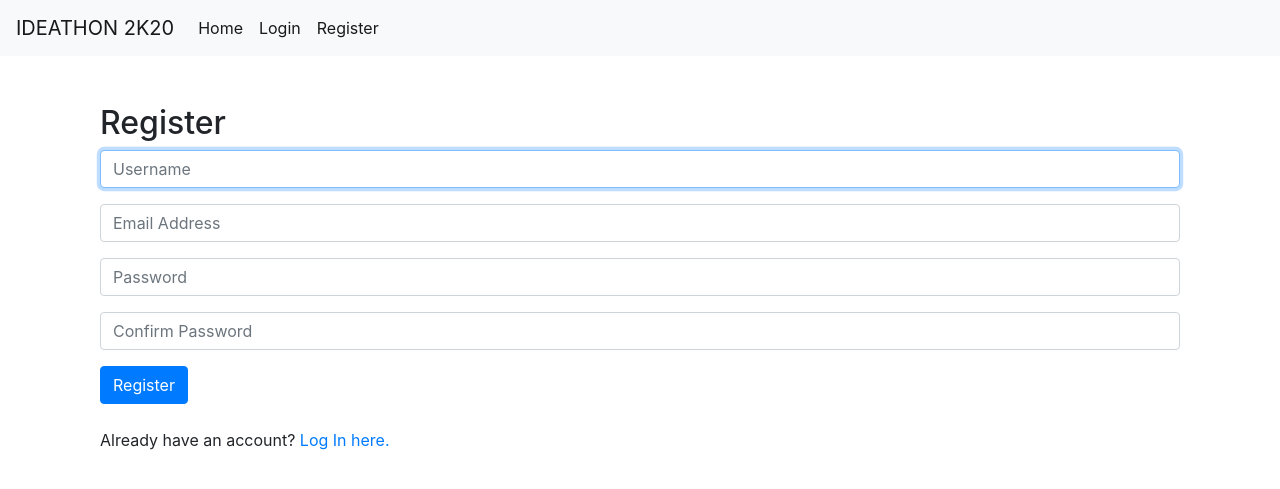
After one commit to MicrosoftStudentChapter/Ideathon, a Django app: page /register/ in a window 1280 px wide. The commit adds this page. Shown: the top 489 px of the page. Run offline with Django 3.2, Linux system fonts and the light colour scheme; some libraries are stand-ins or nearby versions.

Commit message:
User functionality

```diff
--- a/ideathon/settings.py
+++ b/ideathon/settings.py
@@ -121,3 +121,6 @@ USE_TZ = True
 # https://docs.djangoproject.com/en/3.1/howto/static-files/
 
 STATIC_URL = '/static/'
+
+LOGIN_REDIRECT_URL = 'store-home'
+LOGIN_URL = '/login/'
--- a/website/models.py
+++ b/website/models.py
@@ -12,7 +12,6 @@ class Team(models.Model):
     project_name = models.CharField(max_length=255)
     ppt_url = models.URLField()
     tech_stack = models.CharField(max_length=255, blank=True, null=True)
-    leader_email = models.EmailField()
     leader_mobile = models.CharField(
         max_length=16,
         validators=[
--- a/website/templates/website/base.html
+++ b/website/templates/website/base.html
@@ -1,6 +1,7 @@
 {% load static %}
 <!doctype html>
 <html lang="en">
+
   <head>
     <!-- Required meta tags -->
     <meta charset="utf-8">
@@ -11,10 +12,11 @@
 
     <title>MLSC Ideathon</title>
   </head>
+
   <body>
     <header>
       <nav class="navbar navbar-expand-lg navbar-light bg-light">
-  <a class="navbar-brand" href="/">MyCollections</a>
+        <a class="navbar-brand" href="/">IDEATHON 2K20</a>
         <button class="navbar-toggler" type="button" data-toggle="collapse" data-target="#navbarSupportedContent" aria-controls="navbarSupportedContent" aria-expanded="false" aria-label="Toggle navigation">
           <span class="navbar-toggler-icon"></span>
         </button>
@@ -24,22 +26,36 @@
             <li class="nav-item active">
               <a class="nav-link" href="/">Home <span class="sr-only">(current)</span></a>
             </li>
+            {% if user.is_authenticated %}
+              <li class="nav-item active">
+                <a class="nav-link" href="{% url 'website:logout' %}">Logout <span class="sr-only">(current)</span></a>
+              </li>
+            {% else %}
+            <li class="nav-item active">
+              <a class="nav-link" href="{% url 'website:login' %}">Login <span class="sr-only">(current)</span></a>
+            </li>
+            <li class="nav-item active">
+              <a class="nav-link" href="{% url 'website:register' %}">Register <span class="sr-only">(current)</span></a>
+            </li>
+            {% endif %}
+          </ul>
         </div>
       </nav>
     </header>
+    <br>
     <div class="container">
     {% block content %}
 
       <div class="card">
         <div class="card-header">
-        <h1>All collections</h1>
-        <a class="btn btn-outline-primary" href="{% url 'website:collection_create' %}" role="button">Create new collection</a>
+        <h1>All Teams</h1>
+        <a class="btn btn-outline-primary" href="{% url 'website:team_create' %}" role="button">Submit your idea</a>
         </div>
         <div class="card-body">
           {% if teams %}
           {% for object in teams %}
             <li>
-                <a href="{% url 'website:collection_detail' pk=object.pk %}">Collection ID {{ object }}</a>
+                <a href="{% url 'website:team_detail' pk=object.pk %}">Collection ID {{ object }}</a>
             </li>
           {% endfor %}
           {% else %}
--- /dev/null
+++ b/website/templates/website/register.html
@@ -0,0 +1,35 @@
+{% extends "website/base.html" %}
+
+{% block content %}
+
+    <br>
+
+    <div class="container">
+        <h2>Register</h2>
+
+        {% if message %}
+            <div>{{ message }}</div>
+        {% endif %}
+
+        <form action="{% url 'website:register' %}" method="post">
+            {% csrf_token %}
+            <div class="form-group">
+                <input class="form-control" autofocus type="text" name="username" placeholder="Username">
+            </div>
+            <div class="form-group">
+                <input class="form-control" type="email" name="email" placeholder="Email Address">
+            </div>
+            <div class="form-group">
+                <input class="form-control" type="password" name="password" placeholder="Password">
+            </div>
+            <div class="form-group">
+                <input class="form-control" type="password" name="confirmation" placeholder="Confirm Password">
+            </div>
+            <input class="btn btn-primary" type="submit" value="Register">
+        </form>
+        <br>
+
+        Already have an account? <a href="{% url 'website:login' %}">Log In here.</a>
+
+    </div>
+{% endblock %}
--- a/website/templates/website/team_detail.html
+++ b/website/templates/website/team_detail.html
@@ -53,8 +53,8 @@
         </tr>
     	{% endif %}
         </table>
-        <a class="btn btn-outline-info" href="{% url 'website:collection_update' pk=object.id %}">Update</a>
-        <a class="btn btn-outline-danger" href="{% url 'website:collection_detail' pk=object.id %}">Delete</a>
+        <a class="btn btn-outline-info" href="{% url 'website:team_update' pk=object.id %}">Update</a>
+        <a class="btn btn-outline-danger" href="{% url 'website:team_detail' pk=object.id %}">Delete</a>
         </div>
 </div>
 {% endblock content %}
--- a/website/urls.py
+++ b/website/urls.py
@@ -1,4 +1,5 @@
 from django.urls import path
+
 from . import views
 
 
@@ -6,7 +7,10 @@ app_name = 'website'
 
 urlpatterns = [
 	path('', views.HomepageView.as_view(), name='homepage'),
-	path('collection/<int:pk>/', views.TeamDetailView.as_view(), name='collection_detail'),
-    path('collection/create/', views.TeamCreate.as_view(), name='collection_create'),
-    path('collection/update/<int:pk>/', views.TeamUpdate.as_view(), name='collection_update'),
+    path("login/", views.login_view, name='login'),
+    path("logout/", views.logout_view, name="logout"),
+    path("register/", views.register, name="register"),
+	path('collection/<int:pk>/', views.TeamDetailView.as_view(), name='team_detail'),
+    path('collection/create/', views.TeamCreate.as_view(), name='team_create'),
+    path('collection/update/<int:pk>/', views.TeamUpdate.as_view(), name='team_update'),
 ]
--- a/website/views.py
+++ b/website/views.py
@@ -1,10 +1,68 @@
 from .models import *
 from .forms import *
+
+from django.contrib.auth import authenticate, login, logout
 from django.views.generic import TemplateView
+from django.http import HttpResponseRedirect
+from django.db import IntegrityError
 from django.views.generic.detail import DetailView
 from django.views.generic.edit import CreateView, UpdateView
-from django.urls import reverse_lazy
+from django.urls import reverse_lazy, reverse
 from django.db import transaction
+from django.utils.decorators import method_decorator
+from django.contrib.auth.decorators import login_required
+
+
+def login_view(request):
+    if request.method == "POST":
+
+        # Attempt to sign user in
+        username = request.POST["username"]
+        password = request.POST["password"]
+        user = authenticate(request, username=username, password=password)
+
+        # Check if authentication successful
+        if user is not None:
+            login(request, user)
+            return HttpResponseRedirect(reverse("website:homepage"))
+        else:
+            return render(request, "website/login.html", {
+                "message": "Invalid username and/or password."
+            })
+    else:
+        return render(request, "website/login.html")
+
+
+def logout_view(request):
+    logout(request)
+    return HttpResponseRedirect(reverse("website:homepage"))
+
+
+def register(request):
+    if request.method == "POST":
+        username = request.POST["username"]
+        email = request.POST["email"]
+
+        # Ensure password matches confirmation
+        password = request.POST["password"]
+        confirmation = request.POST["confirmation"]
+        if password != confirmation:
+            return render(request, "website/register.html", {
+                "message": "Passwords must match."
+            })
+
+        # Attempt to create new user
+        try:
+            user = User.objects.create_user(username, email, password)
+            user.save()
+        except IntegrityError:
+            return render(request, "website/register.html", {
+                "message": "Username already taken."
+            })
+        login(request, user)
+        return HttpResponseRedirect(reverse("website:homepage"))
+    else:
+        return render(request, "website/register.html")
 
 
 class HomepageView(TemplateView):
@@ -25,6 +83,7 @@ class TeamDetailView(DetailView):
         return context
 
 
+@method_decorator(login_required, name='dispatch')
 class TeamCreate(CreateView):
     model = Team
     template_name = 'website/team_create.html'
@@ -51,7 +110,7 @@ class TeamCreate(CreateView):
         return super(TeamCreate, self).form_valid(form)
 
     def get_success_url(self):
-        return reverse_lazy('website:collection_detail', kwargs={'pk': self.object.pk})
+        return reverse_lazy('website:team_detail', kwargs={'pk': self.object.pk})
 
 
 class TeamUpdate(UpdateView):
@@ -80,4 +139,4 @@ class TeamUpdate(UpdateView):
         return super(TeamUpdate, self).form_valid(form)
 
     def get_success_url(self):
-        return reverse_lazy('website:collection_detail', kwargs={'pk': self.object.pk})
+        return reverse_lazy('website:team_detail', kwargs={'pk': self.object.pk})
```
Also changed, not shown: website/templates/website/login.html (added, +27 -0 lines), website/migrations/0004_remove_team_leader_email.py (added). Lines whose indentation alone changed are shown as unchanged.
